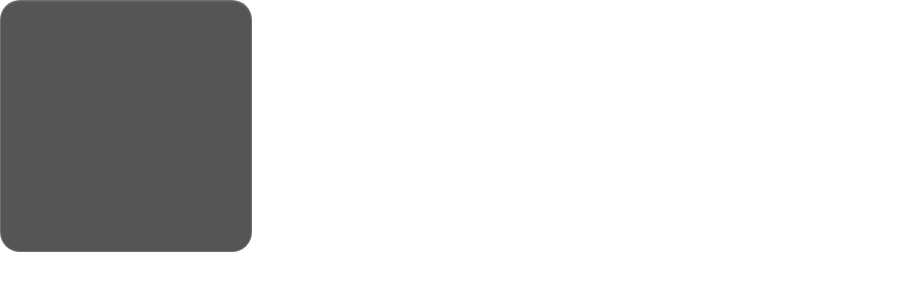
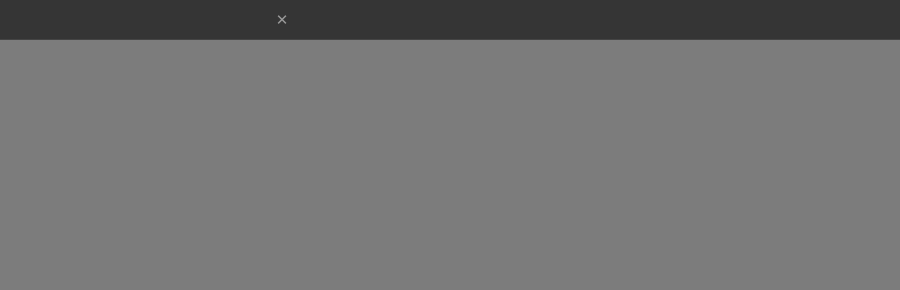
Before and after one commit to adonutartist/Nemories, an Electron app: page widget.html in a window 900 px wide. Drawn offline with Linux system fonts and the light colour scheme.

Commit message:
external widget window css done

```diff
--- a/widget.css
+++ b/widget.css
@@ -1,18 +1,61 @@
-body{
+*{
+    box-sizing: border-box;
+    overflow: hidden;
+}
+html,body{
     margin: 0;
+    width: 100%;
+    height: 100%;
     background: transparent;
     overflow: hidden;
+
 }
 
-#widget{
-    width: 250px;
-    height: 250px;
-    border-radius: 20px;
-    background: rgba(20, 20, 20, .72);
-    border: 1px solid rgba(255, 255, 255, .15);
-    box-shadow: inset 0 1px rgba(255, 255, 255, .08),
-                0 0 14px rgba(255, 255, 255, .05);
+body{
+    display:flex;
+    flex-direction:column;
+    position:relative;
+    overflow:hidden;
+    background:rgba(18,18,18,.55);
+
+}
+
+#titleBar{
+    height: 34px;
+    min-height: 40px;
+    flex-shrink: 0;
     display: flex;
-    justify-content: center;
     align-items: center;
+    justify-content: space-between;
+    padding: 0 12px;
+    background: rgba(30, 30, 30, .75);
+    border-bottom: 1px solid #444;
+    border-radius: 0;
+    color: white;
+    font-family: "Consolas";
+    font-size: 14px;
+    -webkit-app-region: drag;
 }
+
+#closeBtn{
+    position: relative;
+    top: 5px;
+    left: 255px;
+    width: 30px;
+    height: 30px;
+    background: none;
+    border: none;
+    color: #9a9a9a;
+    font-size: 15px;
+    cursor: pointer;
+    border-radius: 10px;
+    margin-top: -10px;
+    transition: .2s;
+    -webkit-app-region: no-drag;
+}
+
+#closeBtn:hover{
+    color: #ff4d4d;
+    background: #2a1b1b;
+    box-shadow: 0 0 8px rgba(255, 77, 77, .45);
+}
--- a/widget.html
+++ b/widget.html
@@ -4,9 +4,10 @@
         <link rel="stylesheet" href="widget.css">
     </head>
     <body>
-        <div id="widget">
-            <canvas id="widgetChart" width="250" height="250"></canvas>
+        <div id="titleBar">
+            <button id="closeBtn">✕</button>
         </div>
+        <canvas id="widgetCanvas" width="250" height="250"></canvas>
         <script src="widget.js"></script>
     </body>
 </html>
--- a/widget.js
+++ b/widget.js
@@ -0,0 +1,4 @@
+const {ipcRenderer} = require("electron");
+document.getElementById("closeBtn").onclick = () => {
+    ipcRenderer.send("close-widget");
+}
```
Also changed, not shown: main.js (+9 -2 lines).
